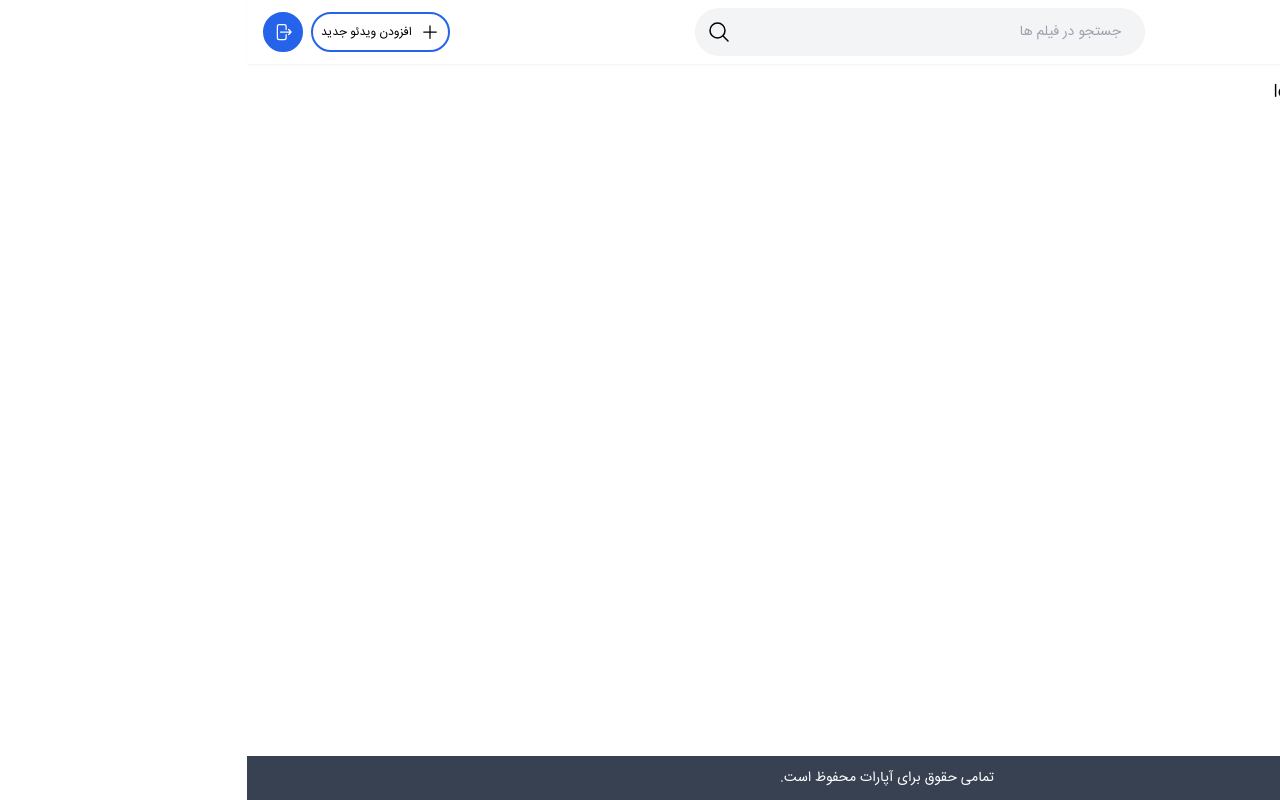
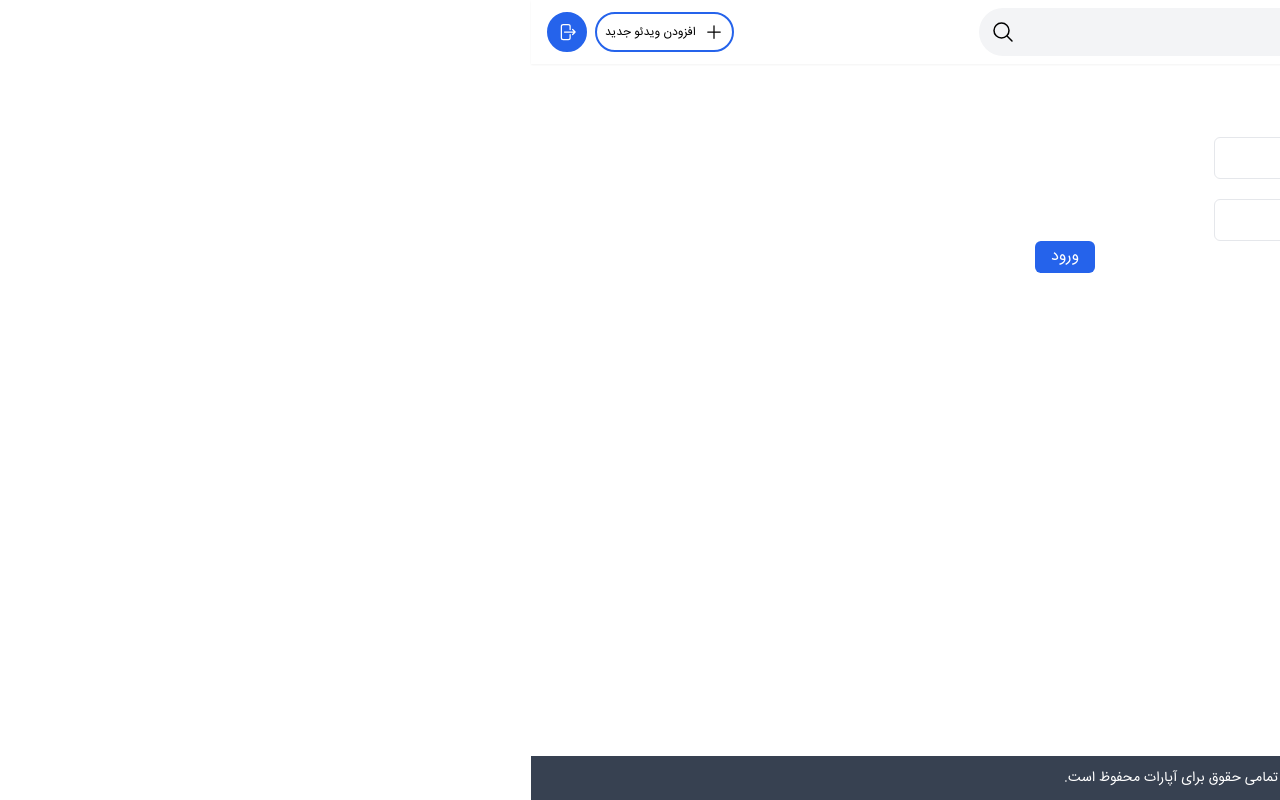
Before and after one commit to pedram-naghdi/Aparat-Project, a Next.js app: page /login in a window 1280 px wide. Built offline with nearby package versions, Linux system fonts and the light colour scheme.

Commit message:
add videos

```diff
--- a/app/globals.css
+++ b/app/globals.css
@@ -70,7 +70,7 @@ body header .profile_list ul[open] {
 
 body main aside {
     width: 200px;
-    height: calc(100vh - 109px);
+    min-height: calc(100vh - 109px);
     transition: all 0.5s ease 0s;
 }
 
@@ -102,3 +102,11 @@ body main .wrapper {
 body main[open] .wrapper {
     width: calc(100% - 70px);
 }
+
+body main .videos h2 {
+    font-size: 13px;
+    padding: 8px 0;
+    overflow: hidden;
+    text-overflow: ellipsis;
+    white-space: nowrap;
+}
--- a/app/login/page.tsx
+++ b/app/login/page.tsx
@@ -1,6 +1,51 @@
+"use client"
+import { useState } from "react"
+import axios  from "axios"
+
 const Login = () =>{
+
+    const [userName , setUserName] = useState()
+    const [password , setPassword] = useState()
+
+    const loginHandle = () => {
+
+        var md5 = require('md5');
+
+        axios({
+            method: 'post',
+            url: 'https://www.aparat.com/etc/api/login/luser/' + userName + '/lpass/' + md5(password)
+
+          }).then((response) => {
+
+            console.log(response)
+
+
+          }, (error) => {
+            console.log(error)
+          })
+
+    }
+
     return (
-<h1>login</h1>
+        <div className=" text-center">
+        <div className="page-title flex items-center gap-1">
+            <svg xmlns="http://www.w3.org/2000/svg" fill="none" viewBox="0 0 24 24" strokeWidth={1.5} stroke="currentColor" className="w-6 h-6 text-blue-600 stroke-2">
+                <path strokeLinecap="round" strokeLinejoin="round" d="M15.75 6a3.75 3.75 0 11-7.5 0 3.75 3.75 0 017.5 0zM4.501 20.118a7.5 7.5 0 0114.998 0A17.933 17.933 0 0112 21.75c-2.676 0-5.216-.584-7.499-1.632z" />
+            </svg>
+            <h1 className=" text-md font-bold">ورود اعضا</h1>
+        </div>
+        <div className="login-box mt-4 pr-3">
+            <div className="flex gap-3 items-center">
+                <label htmlFor="username" className="w-[100px]">نام کاربری</label>
+                <input type="text" id="username" className="border rounded-md py-2 px-3" value={userName} onChange={(e) => {setUserName(e.target.value)}} />
+            </div>
+            <div className="flex gap-3 items-center mt-5">
+                <label htmlFor="password" className="w-[100px]">نام کاربری</label>
+                <input type="password" id="password" className="border rounded-md py-2 px-3" value={password} onChange={(e) => {setPassword(e.target.value)}} />
+            </div>
+            <button className=" bg-blue-600 text-white py-1 px-4 rounded-md" onClick={loginHandle}>ورود</button>
+        </div>
+        </div>
     )
 }
 
--- a/app/page.tsx
+++ b/app/page.tsx
@@ -1,11 +1,9 @@
-import Image from 'next/image'
+import AllVideos from "@/components/video/allvideos";
+
 
 export default function Home() {
   return (
-      <>
+    <AllVideos />
 
-صفحه
-
-    </>
   )
 }
--- a/components/main/page.tsx
+++ b/components/main/page.tsx
@@ -8,11 +8,11 @@ const Main = (props) => {
     const [openSidebar , setOpenSidebar] = useAtom(jotaiOpenSidebar)
 
     return (
-        <main className="mt-[65px] flex" open={!openSidebar}>
+        <main className="mt-[154px] md:mt-[65px] flex" open={!openSidebar}>
           <aside className="bg-gray-100 p-4 shadow-sm">
             <Menu />
           </aside>
-          <div className="wrapper p-4">{props.children}</div>
+          <div className="wrapper p-8">{props.children}</div>
         </main>
     )
 }
--- a/components/profile/profile_links.tsx
+++ b/components/profile/profile_links.tsx
@@ -73,7 +73,7 @@ const ProfileLinks = () => {
         )
         :
         (
-            <a href="/Login" title="ورود و ثبت نام" className="flex items-center p-2 rounded-full gap-2 border-2 text-white bg-blue-600 border-blue-600 text-xs hover:bg-white hover:text-blue-600">
+            <a href="/login" title="ورود و ثبت نام" className="flex items-center p-2 rounded-full gap-2 border-2 text-white bg-blue-600 border-blue-600 text-xs hover:bg-white hover:text-blue-600">
                 <svg xmlns="http://www.w3.org/2000/svg" fill="none" viewBox="0 0 24 24" strokeWidth={1.5} stroke="currentColor" className="w-5 h-5">
                     <path strokeLinecap="round" strokeLinejoin="round" d="M15.75 9V5.25A2.25 2.25 0 0013.5 3h-6a2.25 2.25 0 00-2.25 2.25v13.5A2.25 2.25 0 007.5 21h6a2.25 2.25 0 002.25-2.25V15m3 0l3-3m0 0l-3-3m3 3H9" />
                 </svg>
--- a/package.json
+++ b/package.json
@@ -9,7 +9,9 @@
     "lint": "next lint"
   },
   "dependencies": {
+    "axios": "^1.6.2",
     "jotai": "^2.6.0",
+    "md5": "^2.3.0",
     "next": "14.0.4",
     "react": "^18",
     "react-dom": "^18"
```
Also changed, not shown: components/login/page.tsx (deleted, +0 -7 lines), components/video/allvideos.tsx (added, +54 -0 lines), 1 other file (tests, documents, lock files or other folders).
